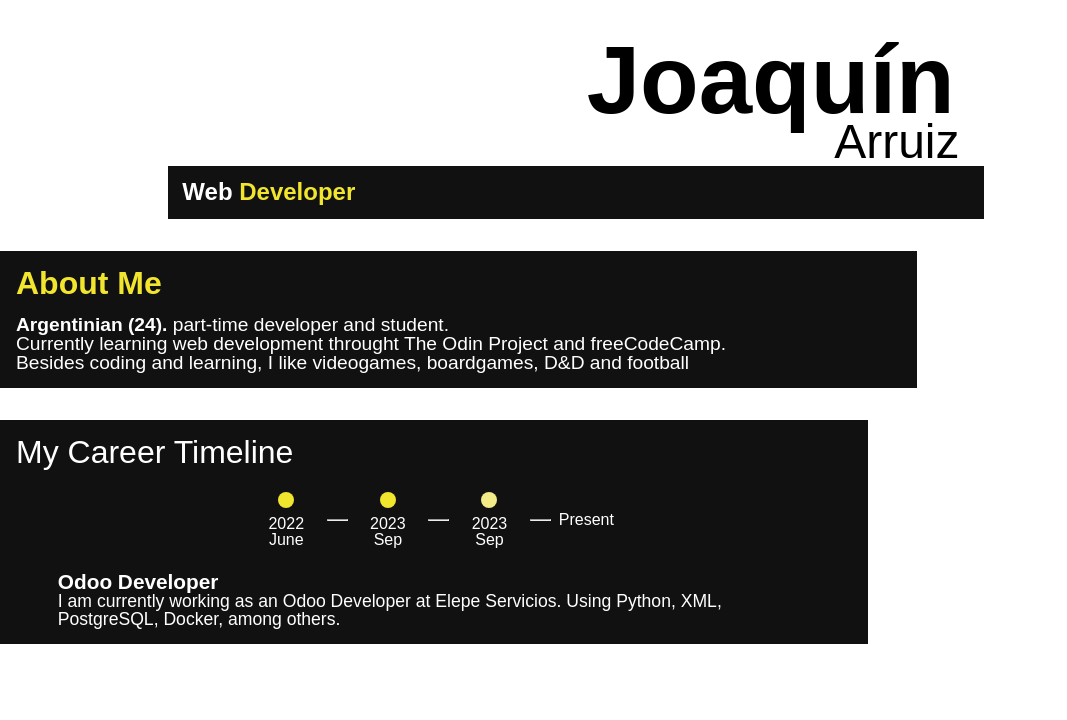
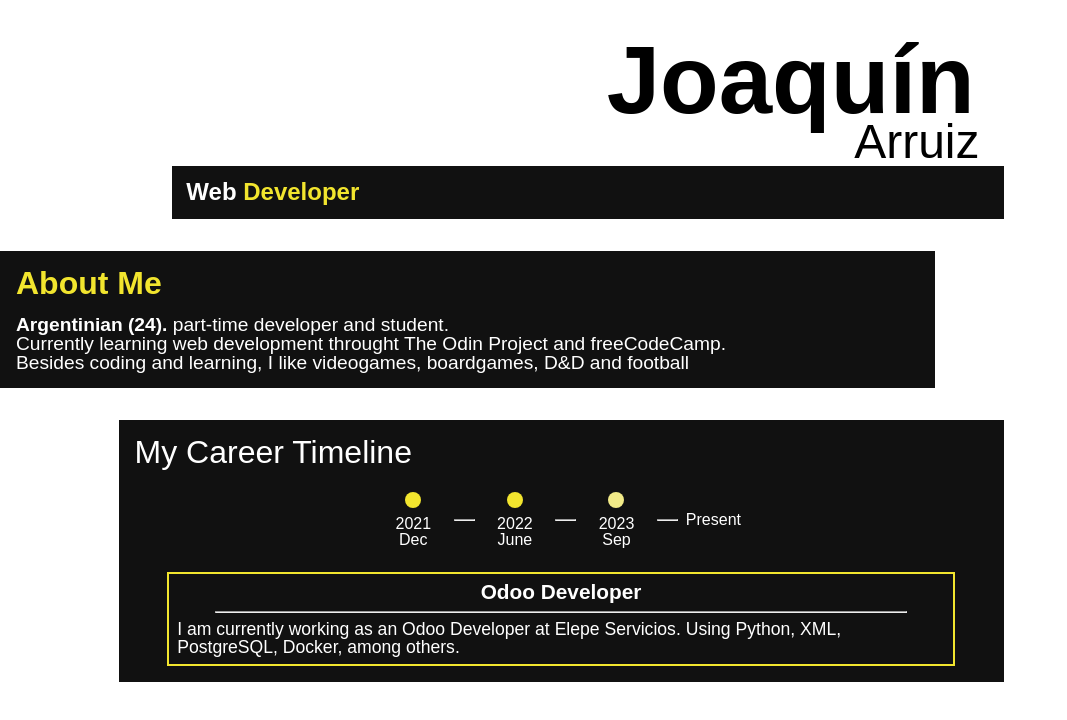
Before and after one commit to JoaquinArruiz/JoaquinArruiz, a React (Vite) app in the folder personal-web/: page / in a window 1280 px wide. Shown: the top 720 px of the page, without its empty margins (0-1067 px from the left). Built offline with nearby package versions, Linux system fonts and the light colour scheme; the HTML template or start-up script is replaced by a standard one; a web font is replaced by a local one.

Commit message:
added more animations

```diff
--- a/personal-web/src/component/Career.tsx
+++ b/personal-web/src/component/Career.tsx
@@ -1,19 +1,21 @@
 import React, { useState } from 'react';
 import '../styles/career.scss';
+import {motion} from 'framer-motion'
 
 const career =[
+  {
+    year: 2021,
+    month: "Dec",
+    title: 'Customer Support',
+    description: "During the Covid-19 pandemic's summers, I worked as a customer support agent for the Complejo E. Lotuf."
+  },
   {
     year: 2022,
     month: "June",
     title: 'Freelancer Designer',
     description: 'I worked as designer, doing logos, banners, and other stuff. Using Adobe Premiere, Adobe Illustrator and Photoshop.'
   },
-  {
-    year: 2023,
-    month: "Sep",
-    title: 'Odoo Developer',
-    description: 'I am currently working as an Odoo Developer at Elepe Servicios. Using Python, XML, PostgreSQL, Docker, among others.'
-  },
+
   {
     year: 2023,
     month: "Sep",
@@ -30,7 +32,12 @@ const Career = () => {
   }
 
   return (
-    <div className="career section">
+    <motion.div  className="career section"
+    initial={{x: "100vw"}}
+    animate={{x: "0vw"}}
+    transition={{
+      delay: 1.9
+  }}>
       <h3>My Career Timeline</h3>
       <div className="career-display">
         <div className="timeline">
@@ -51,13 +58,17 @@ const Career = () => {
           <div className='timeline-items'> Present </div>
         </div>
         {selectedCircle !== null && (
+
           <div className="selected-item">
-            <h4>{career[selectedCircle].title}</h4>
+            <h4>
+              {career[selectedCircle].title}
+            </h4>
+            <hr></hr>
             <p>{career[selectedCircle].description}</p>
           </div>
         )}
         </div>
-    </div>
+    </motion.div >
   );
 };
 
--- a/personal-web/src/styles/career.scss
+++ b/personal-web/src/styles/career.scss
@@ -5,6 +5,7 @@
     color: rgb(255, 255, 255);
     background-color: #111111;
     padding: 1em;
+    margin-left: auto;
 
     h3{
         font-size: 2em;
@@ -12,7 +13,6 @@
     }
 
     .career-display{
-
         display: flex;
         flex-direction: column;
         justify-content: center;
@@ -46,15 +46,21 @@
         width: 90%;
         height: 100%;
         display: flex;
+        padding: 0.5em;
         flex-direction: column;
         justify-content: center;
+        border: 2px solid #F2E52E;
 
         h4{
+            text-align: center;
             font-size: 1.3em;
             font-weight: bold;
         }
         p{
             font-size: 1.1em;
+        }
+        hr{
+            width: 90%;
         }
     }
 
@@ -76,6 +82,7 @@
             &:hover{
                 cursor: pointer;
                 background-color: #e43838;
+                transform: scale(1.2);
             }
         }
 
```
